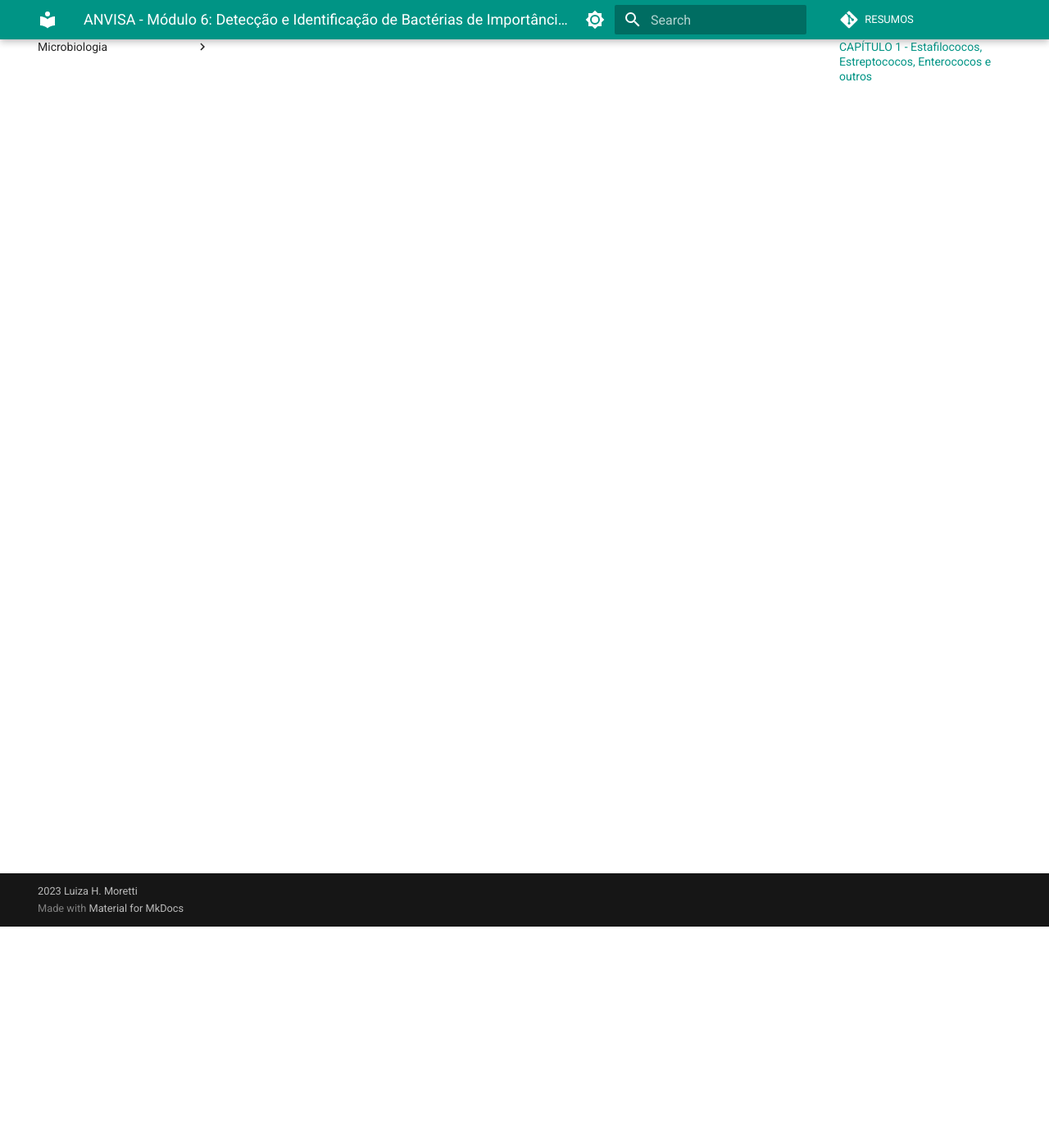
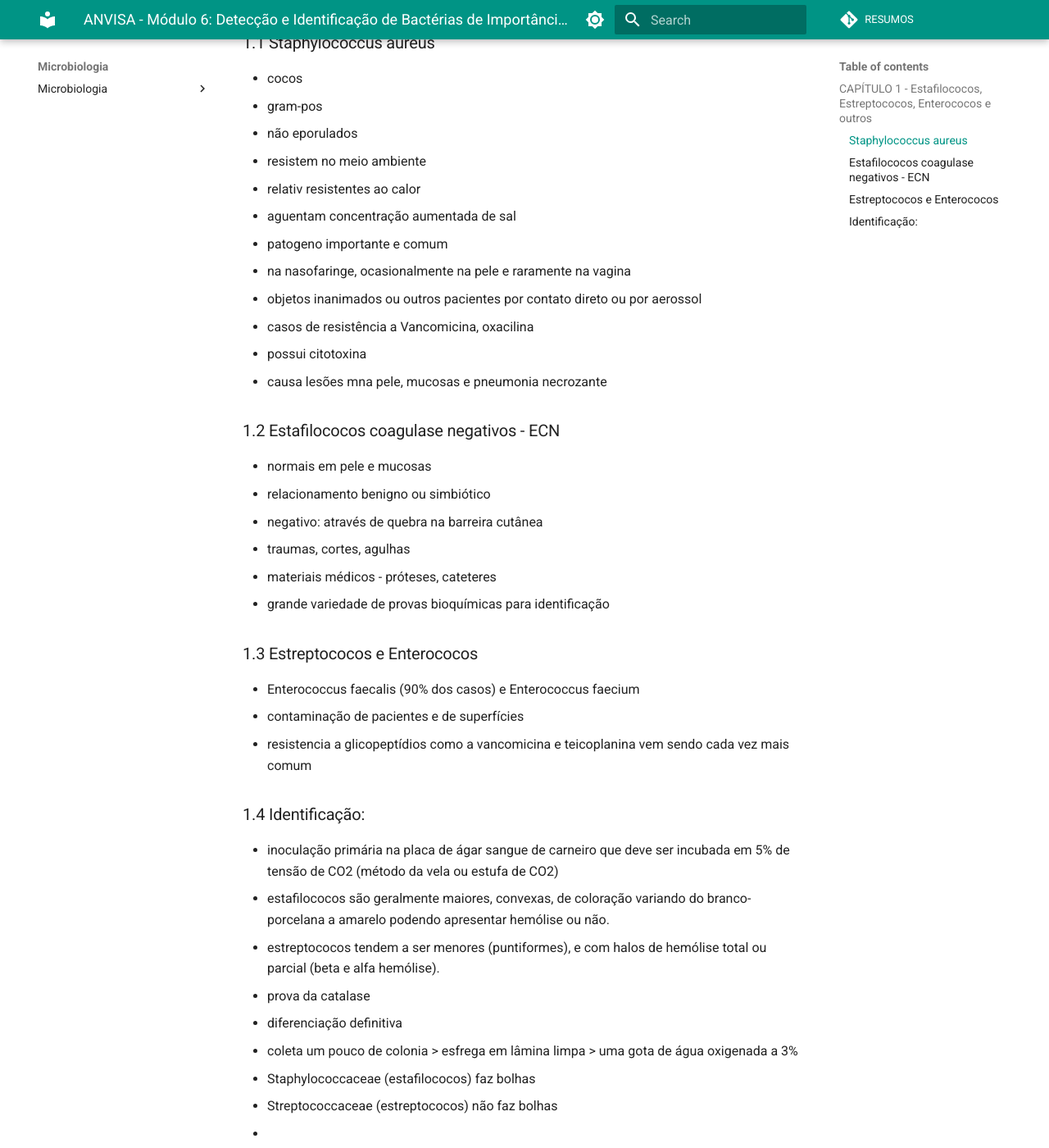
Before and after one commit to luhm/microbiologia, an MkDocs documentation site: the page built from docs/microbiologia/micro_anvisa_mod6.md, in a window 1280 px wide and 1400 px high, scrolled down 270 px. Shown: the whole window at 82% size. Built offline with MkDocs 1.6.1 and Material for MkDocs 9.7.7, drawn with Linux system fonts in a browser that asks for light colours.

Commit message:
Update micro_anvisa_mod6.md

```diff
--- a/docs/microbiologia/micro_anvisa_mod6.md
+++ b/docs/microbiologia/micro_anvisa_mod6.md
@@ -1,3 +1,45 @@
 # <span style="color:teal"> ANVISA </span> - <span style="color:#12cac1">Módulo 6: Detecção e Identificação de Bactérias de Importância Médica </span>
 
 ## CAPÍTULO 1 - Estafilococos, Estreptococos, Enterococos e outros
+
+### Staphylococcus aureus
+
+- cocos
+- gram-pos
+- não eporulados
+- resistem no meio ambiente
+- relativ resistentes ao calor
+- aguentam concentração aumentada de sal
+- patogeno importante e comum
+  - na nasofaringe, ocasionalmente na pele e raramente na vagina
+  - objetos inanimados ou outros pacientes por contato direto ou por aerossol
+  - casos de resistência a Vancomicina, oxacilina
+  - possui citotoxina
+  - causa lesões mna pele, mucosas e pneumonia necrozante
+
+### Estafilococos coagulase negativos - ECN
+
+- normais em pele e mucosas
+- relacionamento benigno ou simbiótico
+- negativo: através de quebra na barreira cutânea
+  - traumas, cortes, agulhas
+  - materiais médicos - próteses, cateteres
+- grande variedade de provas bioquímicas para identificação
+
+### Estreptococos e Enterococos
+
+- Enterococcus faecalis (90% dos casos) e Enterococcus faecium
+- contaminação de pacientes e de superfícies
+- resistencia a glicopeptídios como a vancomicina e teicoplanina vem sendo cada vez mais comum
+
+### Identificação:
+
+- inoculação primária na placa de ágar sangue de carneiro que deve ser incubada em 5% de tensão de CO2 (método da vela ou estufa de CO2)
+- estafilococos são geralmente maiores, convexas, de coloração variando do branco-porcelana a amarelo podendo apresentar hemólise ou não.
+- estreptococos tendem a ser menores (puntiformes), e com halos de hemólise total ou parcial (beta e alfa hemólise).
+- prova da catalase
+  - diferenciação definitiva
+  - coleta um pouco de colonia > esfrega em lâmina limpa > uma gota de água oxigenada a 3%
+  - Staphylococcaceae (estafilococos) faz bolhas
+  - Streptococcaceae (estreptococos) não faz bolhas
+  -
```
